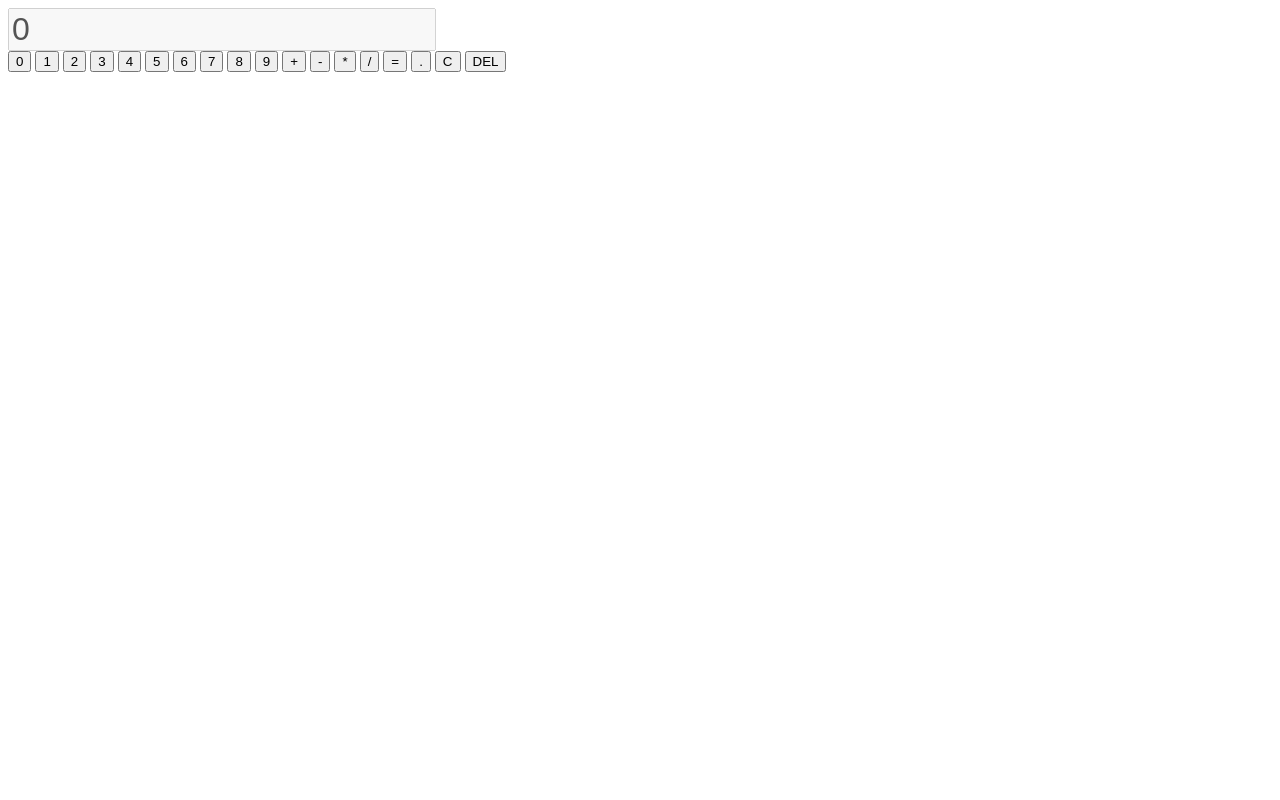
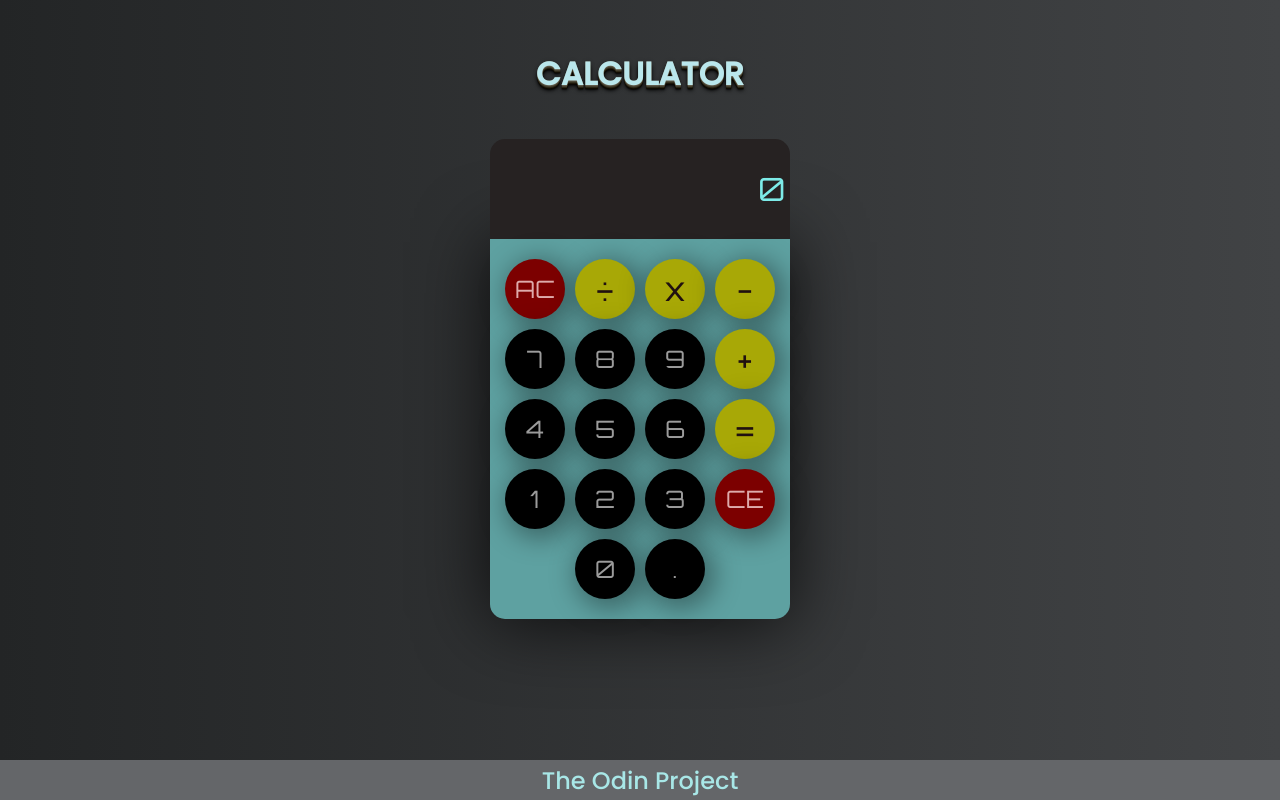
Before and after one commit to rmnkmr17/calculator, a plain HTML site: page index.html in a window 1280 px wide. Drawn offline with Linux system fonts and the light colour scheme.

Commit message:
Added key events and styling

```diff
--- a/index.html
+++ b/index.html
@@ -10,29 +10,32 @@
 </head>
 
 <body>
-    <input disabled class="display" value=""></div>
-    <div class="buttons">
-    <button class="number" value="0">0</button>
-    <button class="number" value="1">1</button>
-    <button class="number" value="2">2</button>
-    <button class="number" value="3">3</button>
-    <button class="number" value="4">4</button>
-    <button class="number" value="5">5</button>
-    <button class="number" value="6">6</button>
-    <button class="number" value="7">7</button>
-    <button class="number" value="8">8</button>
-    <button class="number" value="9">9</button>
-    <button class="operator" value="+">+</button>
-    <button class="operator" value="-">-</button>
-    <button class="operator" value="*">*</button>
-    <button class="operator" value="/">/</button>
+    <h1>CALCULATOR</h1>
+    <div class="container">
+        <input disabled class="display" value="">
+        <div class="buttons">
+            <button class="clear" value="C">AC</button>
+            <button class="operator" value="/">&#247;</button>
+            <button class="operator" value="*">x</button>
+            <button class="operator" value="-">-</button>
+            <button class="number" value="7">7</button>
+            <button class="number" value="8">8</button>
+            <button class="number" value="9">9</button>
+            <button class="operator" id="plus" value="+">+</button>
+            <button class="number" value="4">4</button>
+            <button class="number" value="5">5</button>
+            <button class="number" value="6">6</button>
+            <button class="equal operator" value="=">=</button>
+            <button class="number" value="1">1</button>
+            <button class="number" value="2">2</button>
+            <button class="number" value="3">3</button>
+            <button class="backspace" value="delete">CE</button>
 
-    <button class="equal operator" value="=">=</button>
-    <button class="decimal" value=".">.</button>
-    <button class="clear" value="C">C</button>
-    <button class="backspace" value="delete">DEL</button>
+            <button class="number" value="0">0</button>
+            <button class="decimal" value=".">.</button>
+        </div>
     </div>
-
+    <div class="footer">The Odin Project</div>
 
 
     <script src="script.js"></script>
--- a/script.js
+++ b/script.js
@@ -50,7 +50,6 @@ function handleOperator(nextOperator) {
 
     if (operator && calculator.expectNum2) {
         calculator.operator = nextOperator;
-        console.log(calculator);
         return;
     }
 
@@ -64,6 +63,7 @@ function handleOperator(nextOperator) {
 
     calculator.expectNum2 = true;
     calculator.operator = nextOperator;
+    console.log(calculator)
 }
 
 function operate(num1, num2, operator) {
@@ -99,21 +99,26 @@ function undoNumber() {
         calculator.operator === "-" ||
         calculator.operator === "*" ||
         calculator.operator === "/"
-        ) {
+    ) {
         calculator.operator = null;
         calculator.expectNum2 = false;
         calculator.num1 = null;
-        } else {
-            calculator.displayValue = calculator.displayValue.slice(0, -1);
-        }
+    } else if (calculator.operator === "=" || calculator.operator === "Enter" && calculator.expectNum2 === true) {
+        calculator.operator = null;
+        calculator.num1 = null;
+        calculator.expectNum2 = false;
+        calculator.displayValue = calculator.displayValue.slice(0, -1);
+    }
+    else {
+        calculator.displayValue = calculator.displayValue.slice(0, -1);
+    }
+    console.log(calculator)
 }
 
 function updateDisplay() {
     const display = document.querySelector(".display");
     display.value = calculator.displayValue;
 }
-
-updateDisplay();
 
 const buttons = document.querySelector(".buttons");
 buttons.addEventListener('click', event => {
@@ -146,4 +151,43 @@ buttons.addEventListener('click', event => {
     }
     updateDisplay();
     console.log(calculator)
+
 });
+
+function addKeyboardSupport(e) {
+    document.addEventListener("keydown", getKeyboardInput)
+}
+
+function getKeyboardInput(event) {
+    if (event.key >= "0" && event.key <= "9") {
+        inputNumber(event.key);
+        updateDisplay();
+    }
+
+    if (event.key === "Backspace") {
+        undoNumber();
+        updateDisplay();
+    }
+    if (event.key === ".") {
+        inputDecimal(event.key);
+        updateDisplay();
+    }
+
+    if (event.key === "Delete") {
+        clearCalculator();
+        updateDisplay();
+    }
+
+    if (event.key === "+" ||
+        event.key === "-" ||
+        event.key === "*" ||
+        event.key === "/" ||
+        event.key === "=" ||
+        event.key === "Enter") {
+        handleOperator(event.key);
+        updateDisplay();
+    }
+}
+
+updateDisplay();
+addKeyboardSupport();
--- a/styles.css
+++ b/styles.css
@@ -1,3 +1,121 @@
+@import url('https://fonts.googleapis.com/css2?family=Orbitron&display=swap');
+@import url('https://fonts.googleapis.com/css2?family=Poppins:wght@500&display=swap');
+* {
+    box-sizing: border-box;
+}
+
+h1 {
+    font-family: 'Poppins', sans-serif;
+    color: rgb(186, 231, 236);
+    text-shadow: 0px 0px 0 rgb(123, 118, 102),
+        0px 1px 0 rgb(96, 91, 75),
+        0px 2px 0 rgb(69, 64, 48),
+        0px 3px 0 rgb(42, 37, 21),
+        0px 4px 0 rgb(15, 10, 0),
+        0px 5px 4px rgba(0, 0, 0, 1),
+        0px 5px 1px rgba(0, 0, 0, 0.5),
+        0px 0px 4px rgba(0, 0, 0, .2);
+    margin-bottom: -100px;
+    margin-top: 50px;
+}
+
+body {
+    margin: 0;
+    padding: 0;
+    display: flex;
+    min-height: 100vh;
+    flex-direction: column;
+    align-items: center;
+    justify-content: space-between;
+    background: #232526;
+    background: -webkit-linear-gradient(to right, #232526, #414345);
+    background: linear-gradient(to right, #232526, #414345);
+
+}
+
 .display {
     font-size: 2rem;
 }
+
+#plus {
+    ;
+}
+
+input {
+    font-family: "Orbitron", sans-serif;
+
+    background-color: rgb(38, 34, 34);
+    color: rgb(125, 235, 232);
+    text-align: right;
+    width: 300px;
+    height: 100px;
+    font-size: 16px;
+    border: none;
+    padding-right: 5px;
+    border-top-left-radius: 15px;
+    border-top-right-radius: 15px;
+}
+
+button {
+    font-family: "Orbitron", sans-serif;
+
+    height: 60px;
+    width: 60px;
+    color: rgb(155, 155, 155);
+    display: block;
+    font-size: 1.5rem;
+    background-color: rgb(0, 0, 0);
+    border: none;
+    border-radius: 50%;
+    cursor: pointer;
+    box-shadow: 5px 5px 26px 5px rgba(0,0,0,0.36);
+
+}
+
+button:active {
+    background-color: rgb(69, 33, 33);
+}
+
+.backspace,
+.clear {
+    background-color: rgb(124, 0, 0);
+    color: rgb(222, 171, 171);
+}
+
+.operator {
+    background-color: rgb(168, 168, 6);
+    color: rgb(32, 16, 16);
+    font-size: 32px;
+    text-align: center;
+}
+
+
+.buttons {
+    height: auto;
+    align-items: center;
+    justify-content: center;
+    text-align: center;
+    padding: 20px 0;
+    background-color: rgb(94, 161, 161);
+    display: flex;
+    width: 300px;
+    flex-wrap: wrap;
+    gap: 10px;
+    border-bottom-left-radius: 15px;
+    border-bottom-right-radius: 15px;
+    box-shadow: 0px 3px 72px 0px rgba(0, 0, 0, 0.76);
+
+}
+
+.footer {
+    font-family: "Poppins", sans-serif;
+    display: flex;
+    flex-direction: column;
+    justify-content: center;
+    align-items: center;
+    width: 100%;
+    height: 40px;
+    background-color: #646669;
+    color: rgb(168, 231, 231);
+    font-size: 1.5rem;
+}
```
